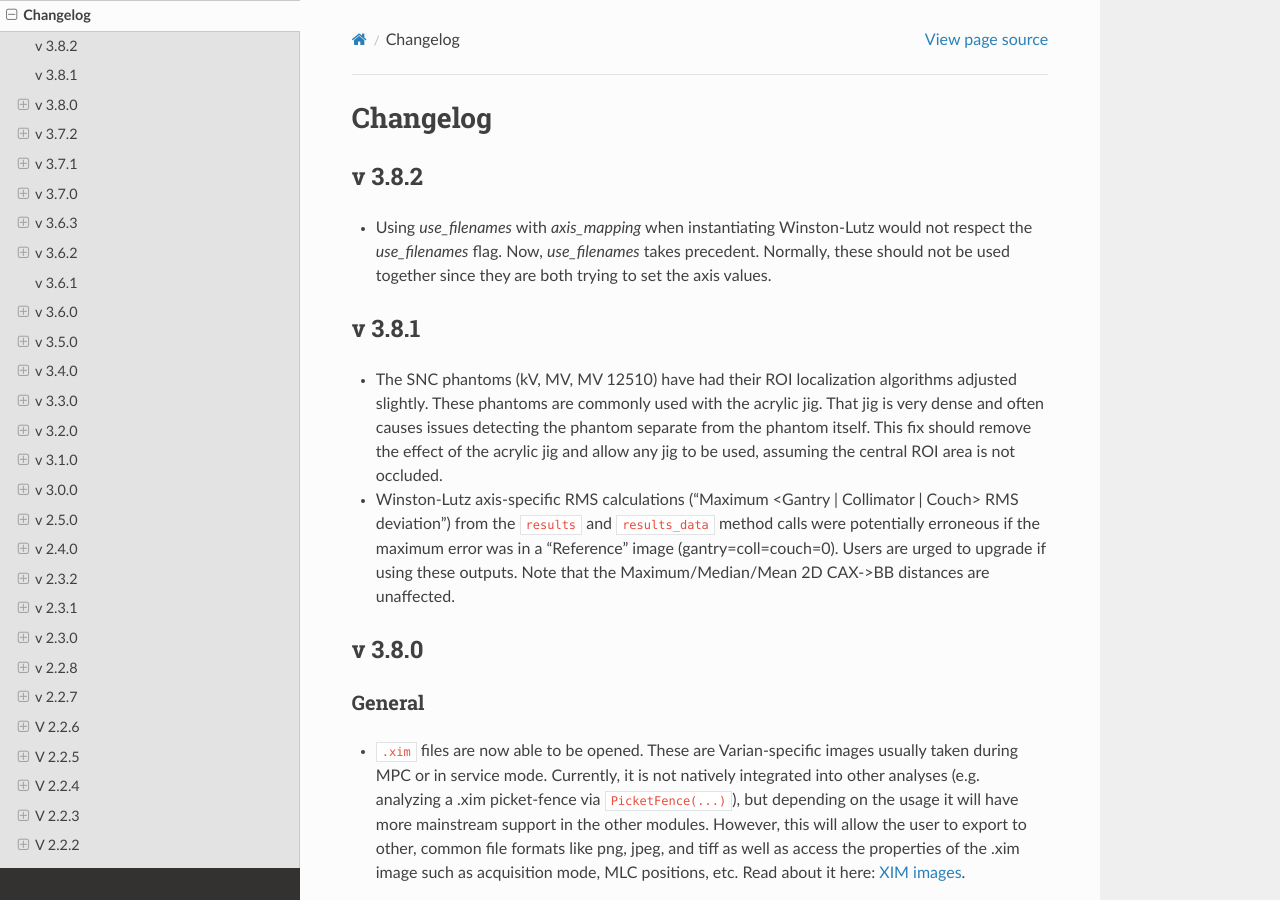
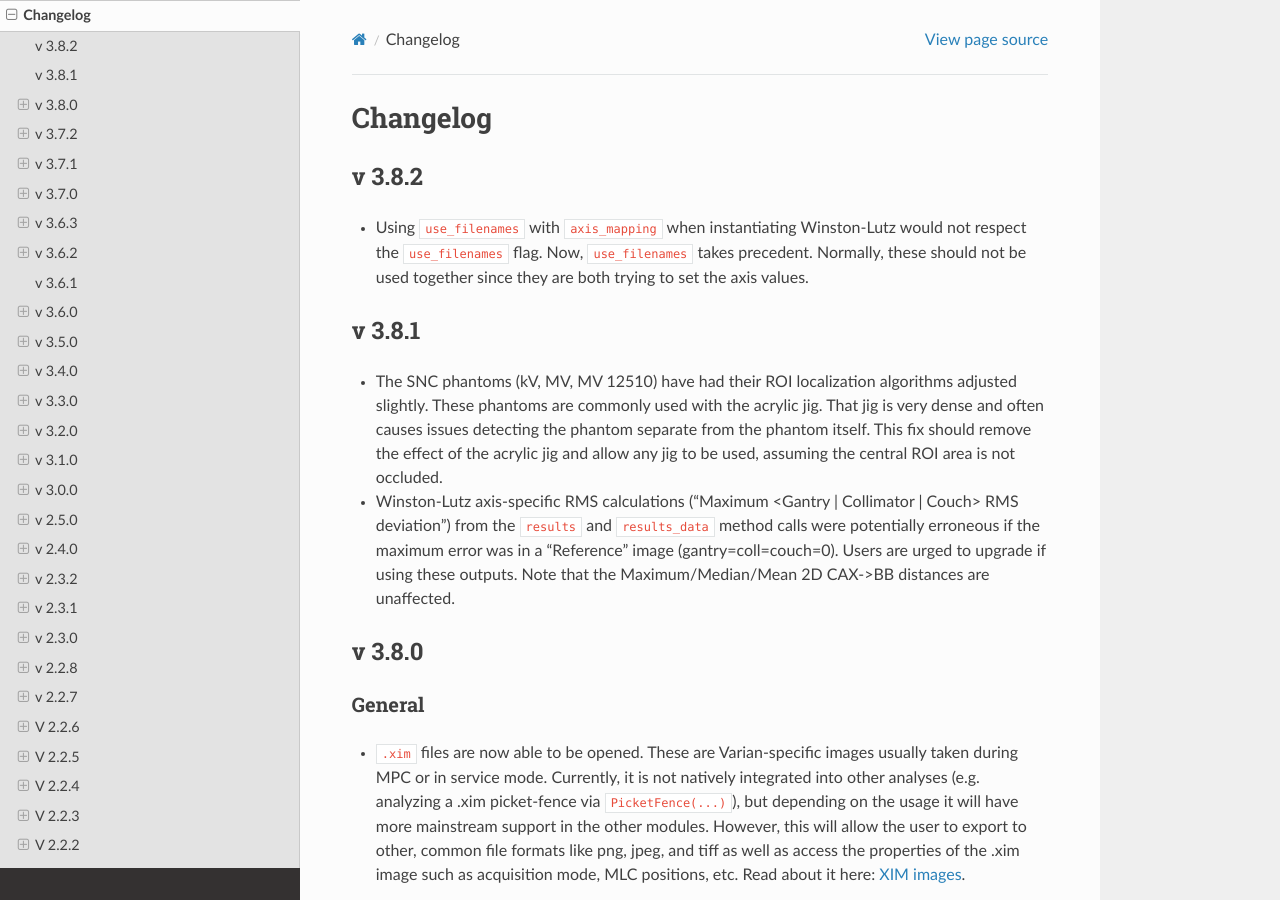
Before and after one commit to jrkerns/pylinac, a Sphinx documentation site: the page built from docs/source/changelog.rst, in a window 1280 px wide and 900 px high. Built offline with Sphinx 7.4.7 and the Read the Docs theme 2.0.0, drawn with Linux system fonts in a browser that asks for light colours; cross-references to code outside the pages are shown as plain code.

Commit message:
rst vs bb 🤦‍♂️

```diff
--- a/docs/source/changelog.rst
+++ b/docs/source/changelog.rst
@@ -6,8 +6,8 @@ Changelog
 v 3.8.2
 -------
 
-* Using `use_filenames` with `axis_mapping` when instantiating Winston-Lutz would not respect the `use_filenames` flag.
-  Now, `use_filenames` takes precedent. Normally, these should not be used together since they are both trying to set
+* Using ``use_filenames`` with ``axis_mapping`` when instantiating Winston-Lutz would not respect the ``use_filenames`` flag.
+  Now, ``use_filenames`` takes precedent. Normally, these should not be used together since they are both trying to set
   the axis values.
 
 v 3.8.1
```
